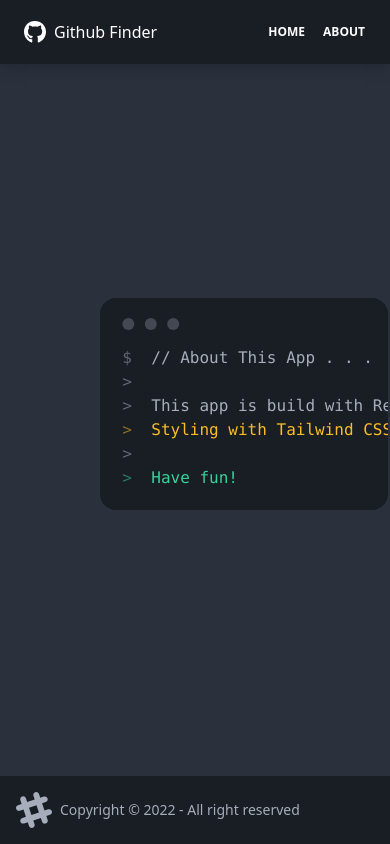
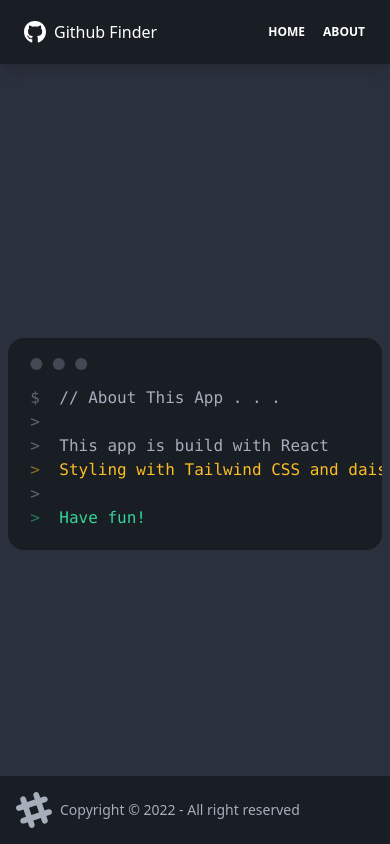
Before and after one commit to rowendev/React-github-finder, a React (Create React App) app: page /about in a window 390 px wide. Built offline with nearby package versions, Linux system fonts and the light colour scheme; no server answers.

Commit message:
fix phone styling-1

```diff
--- a/src/index.css
+++ b/src/index.css
@@ -31,6 +31,12 @@ body {
   }
 
 @media (max-width:440px) {
+  main.container {
+    padding: 0 0.5rem;
+  }
+  .mockup-code{
+    margin: 0;
+  }
   .card-body {
     padding: 0.75rem;
     font-size: 1rem;
```
